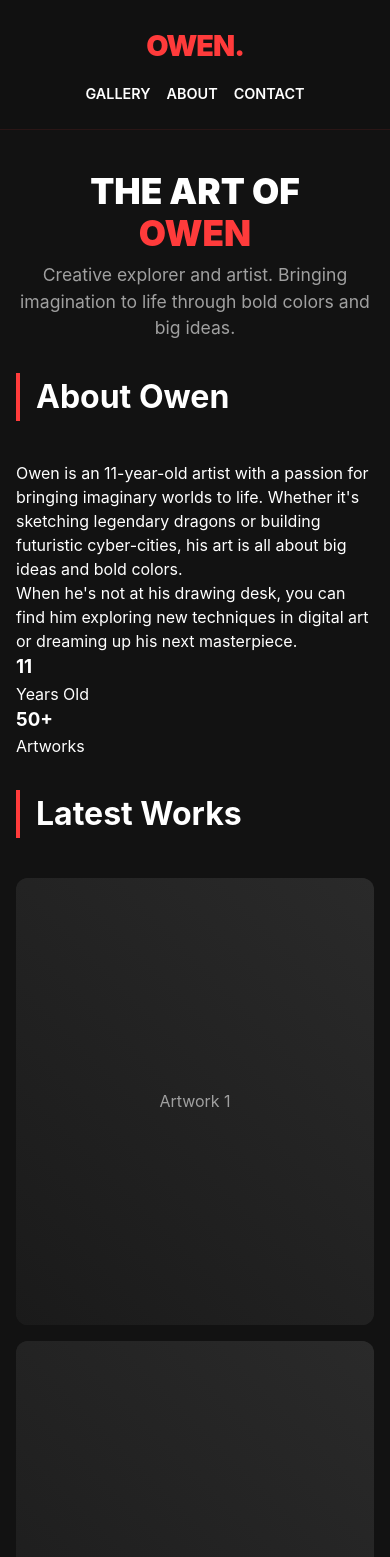
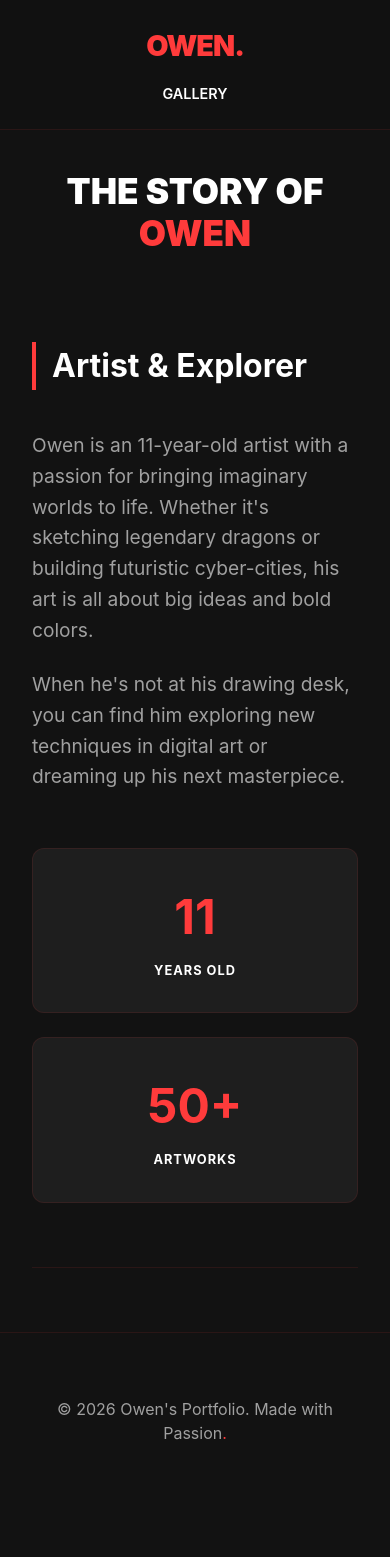
Before and after one commit to Synodic-AI/owen-website, a React (Vite) app: page / in a window 390 px wide. Shown: the top 1557 px of the page. After the commit the page ends 1509 px from the top, so only its background shows below. Built offline with nearby package versions, Linux system fonts and the light colour scheme.

Commit message:
Tailor main and about branches for clean separation

```diff
--- a/package.json
+++ b/package.json
@@ -10,6 +10,7 @@
     "preview": "vite preview"
   },
   "dependencies": {
+    "@aws-sdk/client-amplify": "^3.1005.0",
     "@aws-sdk/client-s3": "^3.1005.0",
     "react": "^19.2.0",
     "react-dom": "^19.2.0"
--- a/src/App.css
+++ b/src/App.css
@@ -239,7 +239,64 @@ footer {
   cursor: not-allowed;
 }
 
+.about-section {
+  padding: 4rem 0;
+  border-bottom: 1px solid rgba(255, 59, 59, 0.1);
+}
+
+.about-grid {
+  display: grid;
+  grid-template-columns: 2fr 1fr;
+  gap: 3rem;
+  align-items: center;
+}
+
+.about-content p {
+  font-size: 1.2rem;
+  color: var(--text-muted);
+  margin-bottom: 1.5rem;
+  line-height: 1.6;
+}
+
+.about-stats {
+  display: grid;
+  grid-template-columns: 1fr;
+  gap: 1.5rem;
+}
+
+.stat-card {
+  background: var(--bg-card);
+  padding: 2rem;
+  border-radius: 12px;
+  text-align: center;
+  border: 1px solid rgba(255, 59, 59, 0.1);
+  transition: transform 0.3s ease;
+}
+
+.stat-card:hover {
+  transform: scale(1.05);
+  border-color: var(--primary-red);
+}
+
+.stat-card h3 {
+  font-size: 3rem;
+  color: var(--primary-red);
+  margin-bottom: 0.5rem;
+}
+
+.stat-card p {
+  text-transform: uppercase;
+  font-weight: 700;
+  letter-spacing: 1px;
+  font-size: 0.8rem;
+}
+
 @media (max-width: 768px) {
+  .about-grid {
+    grid-template-columns: 1fr;
+    gap: 2rem;
+  }
+}
   .nav-content {
     flex-direction: column;
     gap: 1rem;
--- a/src/App.tsx
+++ b/src/App.tsx
@@ -1,42 +1,20 @@
-import { useState } from 'react'
 import './App.css'
 
-interface Artwork {
-  id: number;
-  title: string;
-  category: string;
-  url?: string;
-}
-
 function App() {
-  const [artworks, setArtworks] = useState<Artwork[]>([
-    { id: 1, title: 'Dragon Knight', category: 'Illustration' },
-    { id: 2, title: 'Cyber City', category: 'Digital Art' },
-    { id: 3, title: 'Red Storm', category: 'Abstract' },
-    { id: 4, title: 'Space Explorer', category: 'Character Design' },
-    { id: 5, title: 'Hidden Forest', category: 'Environment' },
-    { id: 6, title: 'Mechanical Heart', category: 'Tech Art' },
-  ]);
-
   return (
     <div className="app">
       <nav className="navbar">
         <div className="container nav-content">
-          <div className="logo">
-            OWEN<span className="red-dot">.</span>
-          </div>
+          <div className="logo">OWEN<span className="red-dot">.</span></div>
           <div className="nav-links">
-            <a href="#gallery">Gallery</a>
-            <a href="#about">About</a>
-            <a href="#contact">Contact</a>
+            <a href="https://owensart.com">Gallery</a>
           </div>
         </div>
       </nav>
 
       <header className="hero">
         <div className="container">
-          <h1>THE ART OF <span className="red-text">OWEN</span></h1>
-          <p>Creative explorer and artist. Bringing imagination to life through bold colors and big ideas.</p>
+          <h1>THE STORY OF <span className="red-text">OWEN</span></h1>
         </div>
       </header>
 
@@ -44,7 +22,7 @@ function App() {
         <section id="about" className="about-section">
           <div className="about-grid">
             <div className="about-content">
-              <h2 className="section-title">About Owen</h2>
+              <h2 className="section-title">Artist & Explorer</h2>
               <p>Owen is an 11-year-old artist with a passion for bringing imaginary worlds to life. Whether it's sketching legendary dragons or building futuristic cyber-cities, his art is all about big ideas and bold colors.</p>
               <p>When he's not at his drawing desk, you can find him exploring new techniques in digital art or dreaming up his next masterpiece.</p>
             </div>
@@ -60,27 +38,6 @@ function App() {
             </div>
           </div>
         </section>
-
-        <section id="gallery" className="gallery-section">
-          <h2 className="section-title">Latest Works</h2>
-          <div className="gallery-grid">
-            {artworks.map((art) => (
-              <div key={art.id} className="art-card">
-                {art.url ? (
-                  <img src={art.url} alt={art.title} className="art-img" />
-                ) : (
-                  <div className="art-placeholder">
-                     <span>Artwork {art.id}</span>
-                  </div>
-                )}
-                <div className="art-info">
-                  <h3>{art.title}</h3>
-                  <p>{art.category}</p>
-                </div>
-              </div>
-            ))}
-          </div>
-        </section>
       </main>
 
       <footer>
```
Also changed, not shown: 1 other file (tests, documents, lock files or other folders).
